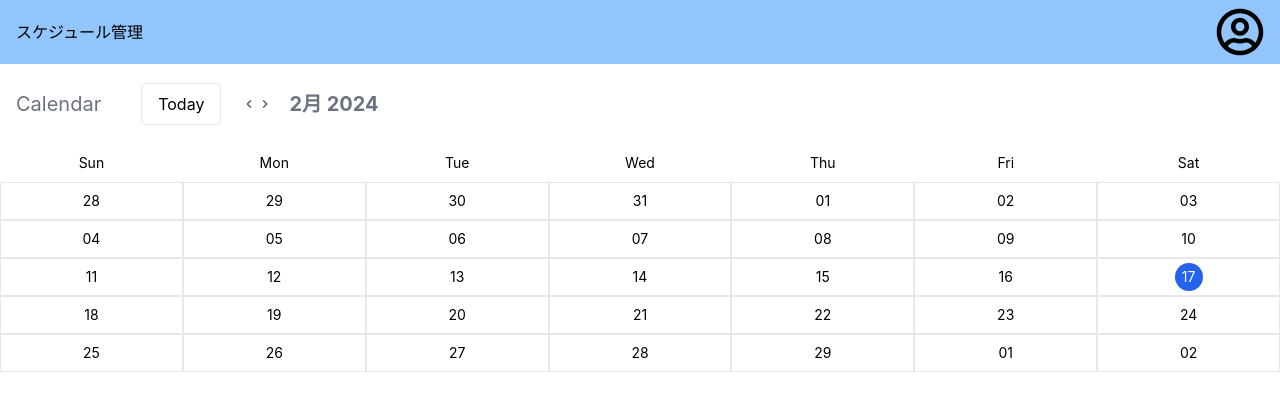
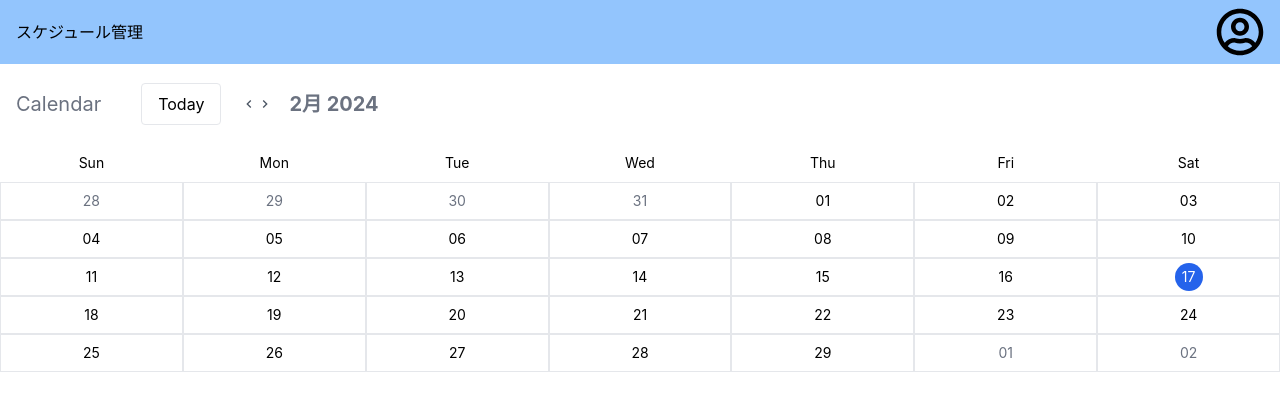
Before and after one commit to noonyuu/calendar, a React (Create React App) app in the folder calendar/: page / in a window 1280 px wide. Shown: the top 410 px of the page. Built offline with nearby package versions, Linux system fonts and the light colour scheme.

Commit message:
[update]前月と翌月の日付をグレー文字で表示

```diff
--- a/calendar/src/components/calendarComponents/Day.tsx
+++ b/calendar/src/components/calendarComponents/Day.tsx
@@ -18,6 +18,11 @@ export const Day = (props: { day: Dayjs; rowIdx: number }) => {
     return day.format("DD-MM-YY") === dayjs().format("DD-MM-YY")
       ? "bg-blue-600 text-white rounded-full w-7"
       : "";
+  };
+
+  // 前月と翌月の日付をグレーアウトする
+  const getOtherMonthClass = () => {
+    return day.month() !== dayjs().month() ? "text-gray-500" : "";
   };
 
   // 登録データを日付が一致する日に表示
@@ -41,7 +46,7 @@ export const Day = (props: { day: Dayjs; rowIdx: number }) => {
       >
         {/* 曜日の短縮名 */}
         <p
-          className={`my-1 p-1 text-center text-sm ${getCurrentDayClass()}`}
+          className={`my-1 p-1 text-center text-sm ${getCurrentDayClass()} ${getOtherMonthClass()}`}
         >
           {day.format("DD")} {/* 日付 */}
         </p>
```
